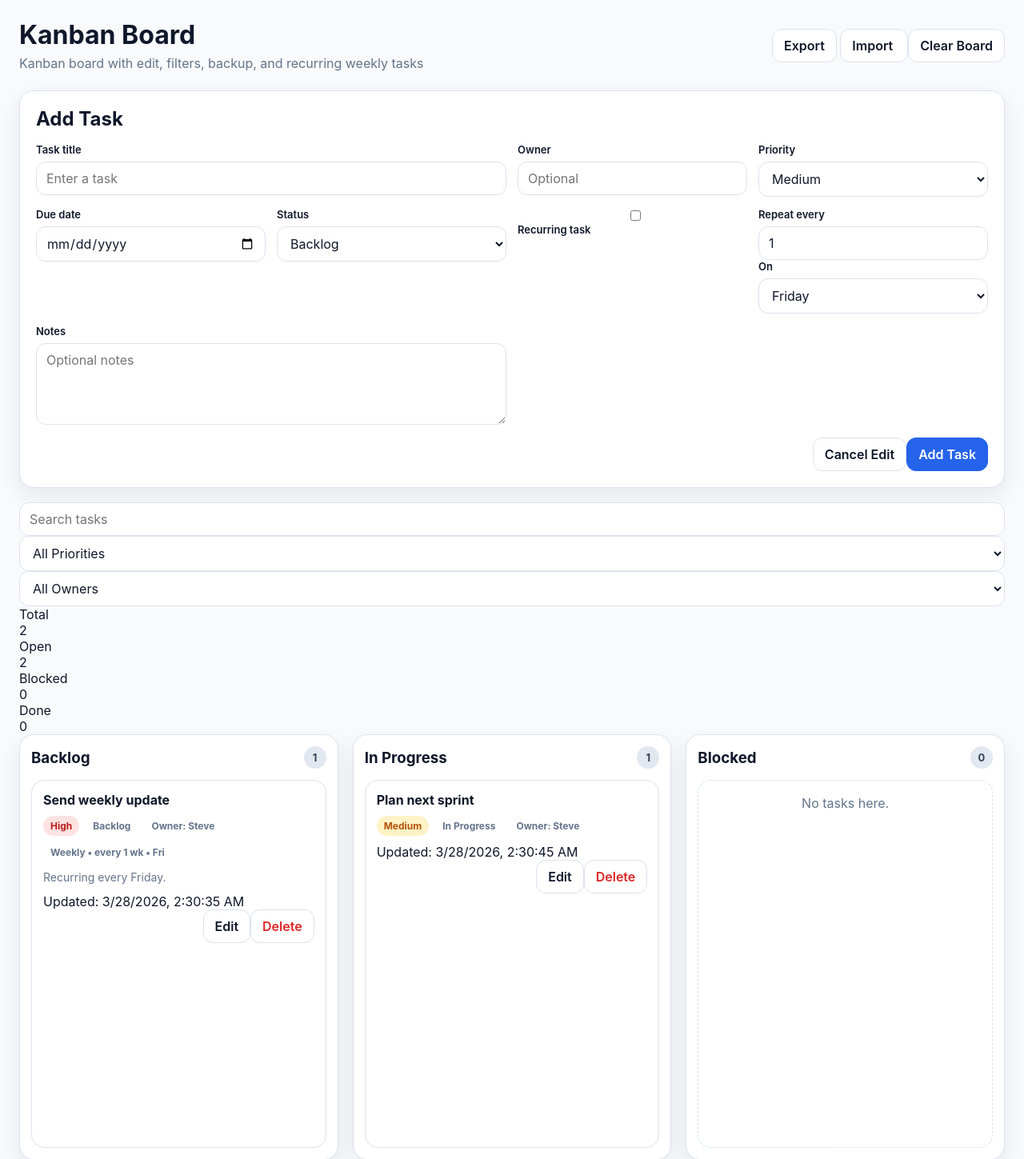
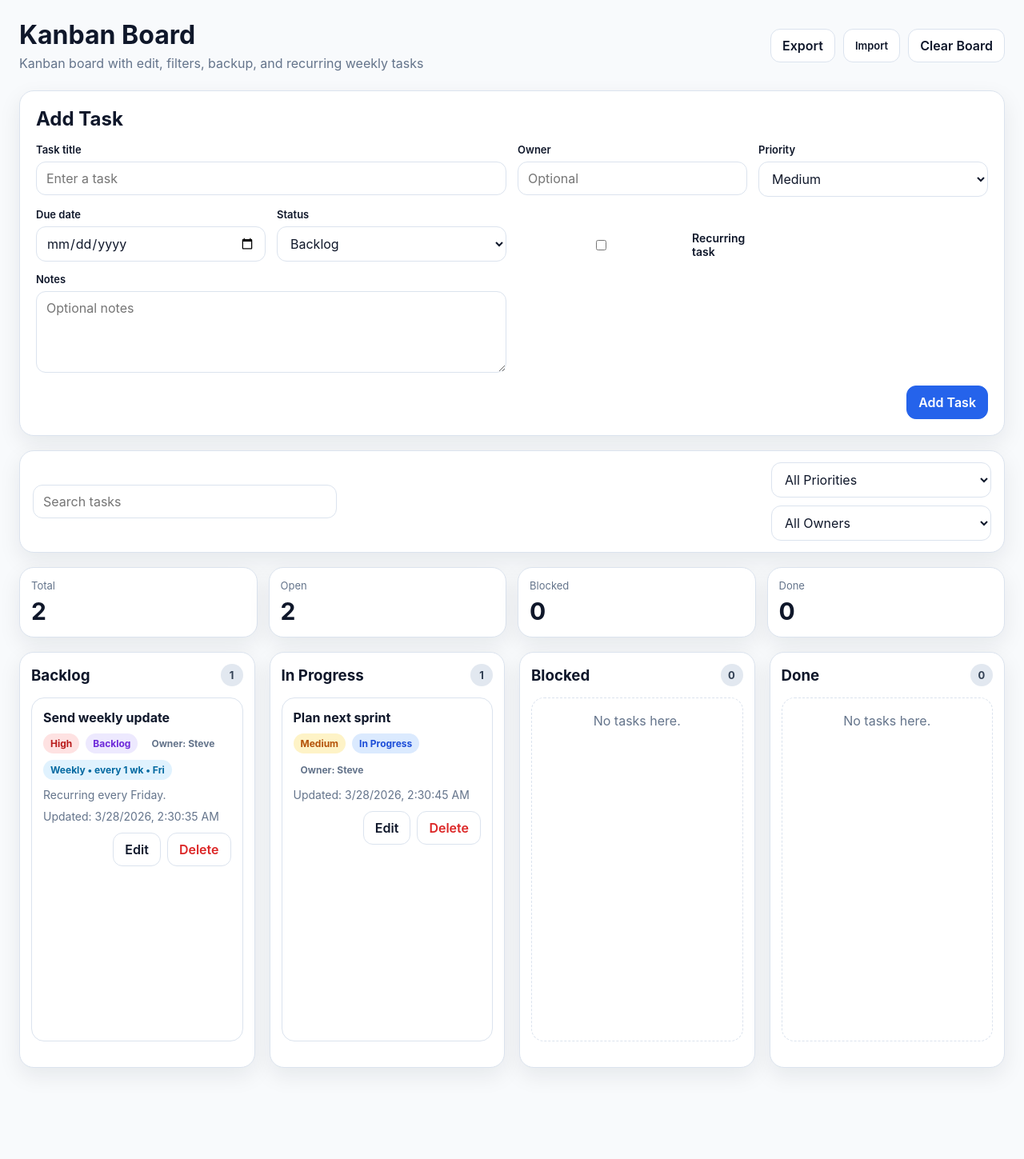
Before and after one commit to hmelmahay/Kanban, a plain HTML site: page index.html in a window 1280 px wide. Shown: the top 1449 px of the page at 80% size. After the commit the page ends 1367 px from the top, so only its background shows below. Drawn offline with Linux system fonts and the light colour scheme.

Commit message:
Update style.css

```diff
--- a/style.css
+++ b/style.css
@@ -21,18 +21,22 @@ body {
   color: var(--text);
 }
 
+h1, h2, h3, p {
+  margin: 0;
+}
+
+.hidden {
+  display: none !important;
+}
+
 .topbar {
-  max-width: 1400px;
+  max-width: 1500px;
   margin: 0 auto;
-  padding: 24px 24px 8px;
+  padding: 24px 24px 10px;
   display: flex;
   justify-content: space-between;
   gap: 16px;
   align-items: center;
-}
-
-h1, h2, h3, p {
-  margin: 0;
 }
 
 .subtitle {
@@ -40,15 +44,21 @@ h1, h2, h3, p {
   color: var(--muted);
 }
 
-.app-shell {
-  max-width: 1400px;
-  margin: 0 auto;
-  padding: 16px 24px 32px;
+.topbar-actions {
+  display: flex;
+  gap: 10px;
+  flex-wrap: wrap;
 }
 
-.add-task-card,
-.board-toolbar,
-.column {
+.app-shell {
+  max-width: 1500px;
+  margin: 0 auto;
+  padding: 14px 24px 32px;
+}
+
+.panel,
+.column,
+.stat-card {
   background: var(--panel);
   border: 1px solid var(--border);
   border-radius: var(--radius);
@@ -67,6 +77,13 @@ h1, h2, h3, p {
   margin-top: 16px;
 }
 
+.recurrence-grid {
+  grid-column: span 4;
+  display: grid;
+  gap: 14px;
+  grid-template-columns: repeat(2, minmax(0, 1fr));
+}
+
 .field {
   display: flex;
   flex-direction: column;
@@ -77,9 +94,28 @@ h1, h2, h3, p {
   grid-column: span 2;
 }
 
+.field-checkbox {
+  justify-content: end;
+}
+
+.checkbox-row {
+  display: flex;
+  align-items: center;
+  gap: 10px;
+  min-height: 42px;
+  font-size: 14px;
+}
+
 label {
   font-size: 13px;
   font-weight: 600;
+}
+
+input,
+select,
+textarea,
+button {
+  font: inherit;
 }
 
 input,
@@ -89,19 +125,19 @@ textarea {
   border: 1px solid var(--border);
   border-radius: 12px;
   padding: 10px 12px;
-  font: inherit;
+  background: #fff;
   color: var(--text);
-  background: #fff;
 }
 
 textarea {
   resize: vertical;
-  min-height: 88px;
+  min-height: 92px;
 }
 
 .form-actions {
   display: flex;
   justify-content: flex-end;
+  gap: 10px;
   margin-top: 16px;
 }
 
@@ -109,10 +145,9 @@ textarea {
   border: 1px solid var(--border);
   border-radius: 12px;
   padding: 10px 14px;
-  font: inherit;
+  background: #fff;
+  cursor: pointer;
   font-weight: 600;
-  cursor: pointer;
-  background: #fff;
 }
 
 .btn-primary {
@@ -130,29 +165,57 @@ textarea {
   color: var(--danger);
 }
 
-.board-toolbar {
+.import-label {
+  display: inline-flex;
+  align-items: center;
+}
+
+.toolbar {
   padding: 14px 16px;
   margin-bottom: 18px;
   display: flex;
   justify-content: space-between;
-  gap: 16px;
+  gap: 12px;
   align-items: center;
 }
 
-.search-wrap {
+.toolbar-left {
   flex: 1;
-  max-width: 360px;
+  max-width: 380px;
 }
 
-.hint {
+.toolbar-right {
+  display: flex;
+  gap: 10px;
+  flex-wrap: wrap;
+}
+
+.stats-row {
+  display: grid;
+  gap: 14px;
+  grid-template-columns: repeat(4, minmax(0, 1fr));
+  margin-bottom: 18px;
+}
+
+.stat-card {
+  padding: 14px;
+}
+
+.stat-label {
+  font-size: 13px;
   color: var(--muted);
-  font-size: 14px;
+}
+
+.stat-value {
+  margin-top: 6px;
+  font-size: 30px;
+  font-weight: 700;
 }
 
 .board {
   display: grid;
   gap: 18px;
-  grid-template-columns: repeat(3, minmax(0, 1fr));
+  grid-template-columns: repeat(4, minmax(0, 1fr));
 }
 
 .column {
@@ -187,7 +250,7 @@ textarea {
 .column-body {
   display: grid;
   gap: 12px;
-  min-height: 460px;
+  min-height: 430px;
 }
 
 .task {
@@ -208,9 +271,10 @@ textarea {
 }
 
 .task-meta,
-.task-notes {
+.task-notes,
+.task-footer {
+  font-size: 14px;
   color: var(--muted);
-  font-size: 14px;
 }
 
 .task-meta {
@@ -218,6 +282,15 @@ textarea {
   flex-wrap: wrap;
   gap: 8px;
   margin-bottom: 10px;
+}
+
+.task-notes {
+  margin-bottom: 10px;
+  white-space: pre-wrap;
+}
+
+.task-footer {
+  margin-bottom: 12px;
 }
 
 .badge {
@@ -244,29 +317,35 @@ textarea {
   color: #475569;
 }
 
+.status-backlog {
+  background: #ede9fe;
+  color: #6d28d9;
+}
+
+.status-inprogress {
+  background: #dbeafe;
+  color: #1d4ed8;
+}
+
+.status-blocked {
+  background: #ffe4e6;
+  color: #be123c;
+}
+
 .status-done {
   background: #dcfce7;
   color: #166534;
 }
 
-.status-doing {
-  background: #dbeafe;
-  color: #1d4ed8;
-}
-
-.status-todo {
-  background: #ede9fe;
-  color: #6d28d9;
-}
-
-.task-notes {
-  margin-bottom: 12px;
-  white-space: pre-wrap;
+.recurrence-badge {
+  background: #e0f2fe;
+  color: #0369a1;
 }
 
 .task-actions {
   display: flex;
   justify-content: flex-end;
+  gap: 8px;
 }
 
 .empty-state {
@@ -278,36 +357,32 @@ textarea {
   background: #fff;
 }
 
-@media (max-width: 1050px) {
+@media (max-width: 1250px) {
   .board {
+    grid-template-columns: repeat(2, minmax(0, 1fr));
+  }
+}
+
+@media (max-width: 900px) {
+  .form-grid,
+  .stats-row,
+  .board,
+  .recurrence-grid {
     grid-template-columns: 1fr;
   }
 
-  .column {
-    min-height: auto;
-  }
-
-  .column-body {
-    min-height: 120px;
-  }
-}
-
-@media (max-width: 800px) {
-  .form-grid {
-    grid-template-columns: 1fr;
-  }
-
-  .field-wide {
+  .field-wide,
+  .recurrence-grid {
     grid-column: span 1;
   }
 
   .topbar,
-  .board-toolbar {
+  .toolbar {
     flex-direction: column;
     align-items: stretch;
   }
 
-  .search-wrap {
+  .toolbar-left {
     max-width: none;
   }
 }
```
